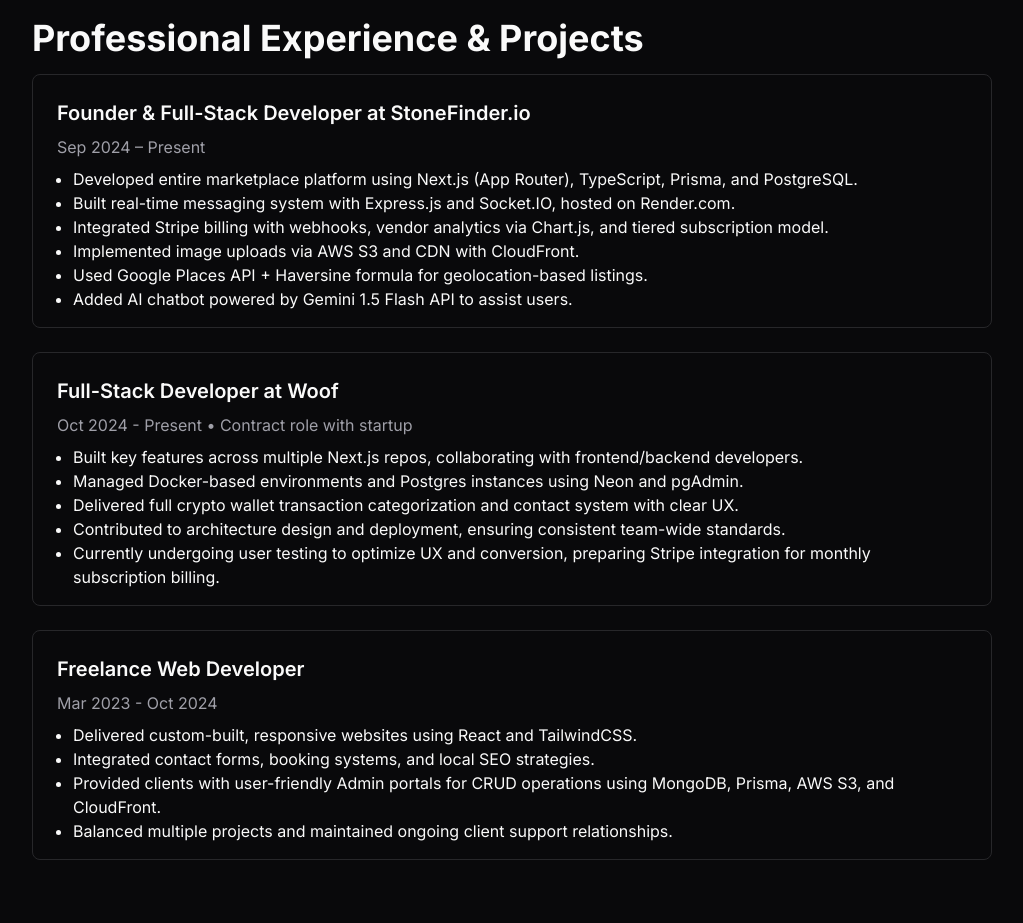
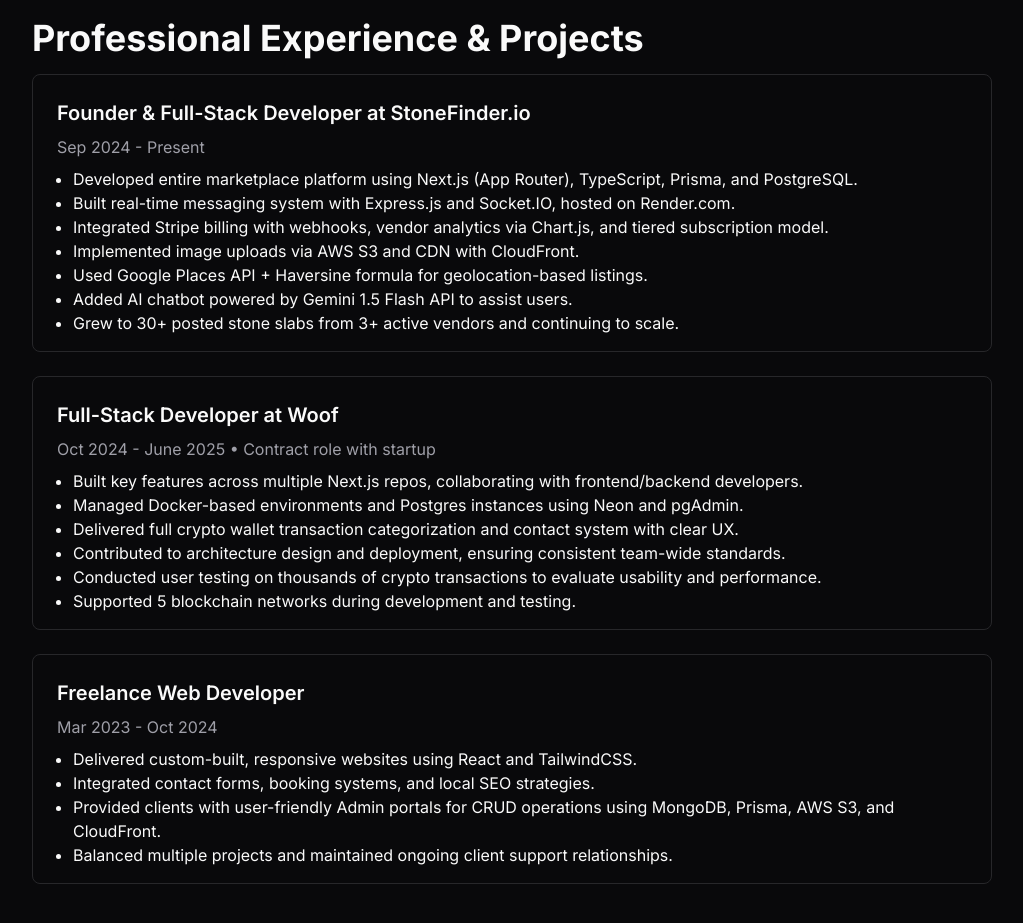
Before and after one commit to shayanabedi98/2025-portfolio, a React (Vite) app: page / in a window 1280 px wide. Shown: the part 1060-1983 px from the top of the page, without its empty margins (256-1279 px from the left). Built offline with nearby package versions, Linux system fonts and the light colour scheme.

Commit message:
updated experience

```diff
--- a/src/components/Experience.tsx
+++ b/src/components/Experience.tsx
@@ -33,7 +33,7 @@
       <div className="flex flex-col gap-6">
         <ExperienceItem
           title="Founder & Full-Stack Developer at StoneFinder.io"
-          dateRange="Sep 2024 – Present"
+          dateRange="Sep 2024 - Present"
           list={[
             "Developed entire marketplace platform using Next.js (App Router), TypeScript, Prisma, and PostgreSQL.",
             "Built real-time messaging system with Express.js and Socket.IO, hosted on Render.com.",
@@ -41,17 +41,19 @@
             "Implemented image uploads via AWS S3 and CDN with CloudFront.",
             "Used Google Places API + Haversine formula for geolocation-based listings.",
             "Added AI chatbot powered by Gemini 1.5 Flash API to assist users.",
+            "Grew to 30+ posted stone slabs from 3+ active vendors and continuing to scale.",
           ]}
         />
         <ExperienceItem
           title="Full-Stack Developer at Woof"
-          dateRange="Oct 2024 - Present • Contract role with startup"
+          dateRange="Oct 2024 - June 2025 • Contract role with startup"
           list={[
             "Built key features across multiple Next.js repos, collaborating with frontend/backend developers.",
             "Managed Docker-based environments and Postgres instances using Neon and pgAdmin.",
             "Delivered full crypto wallet transaction categorization and contact system with clear UX.",
             "Contributed to architecture design and deployment, ensuring consistent team-wide standards.",
-            "Currently undergoing user testing to optimize UX and conversion, preparing Stripe integration for monthly subscription billing.",
+            "Conducted user testing on thousands of crypto transactions to evaluate usability and performance.",
+            "Supported 5 blockchain networks during development and testing.",
           ]}
         />
         <ExperienceItem
```
